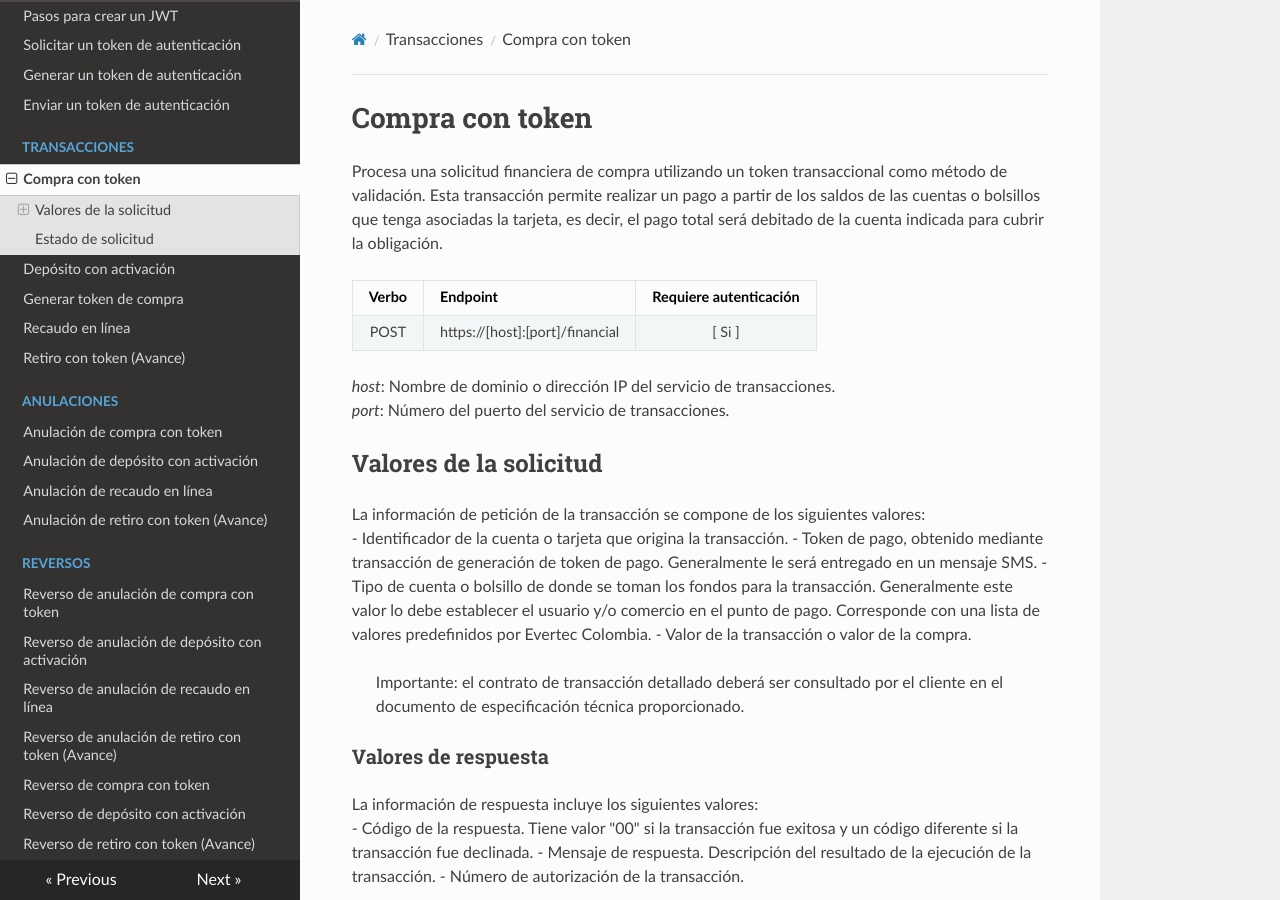
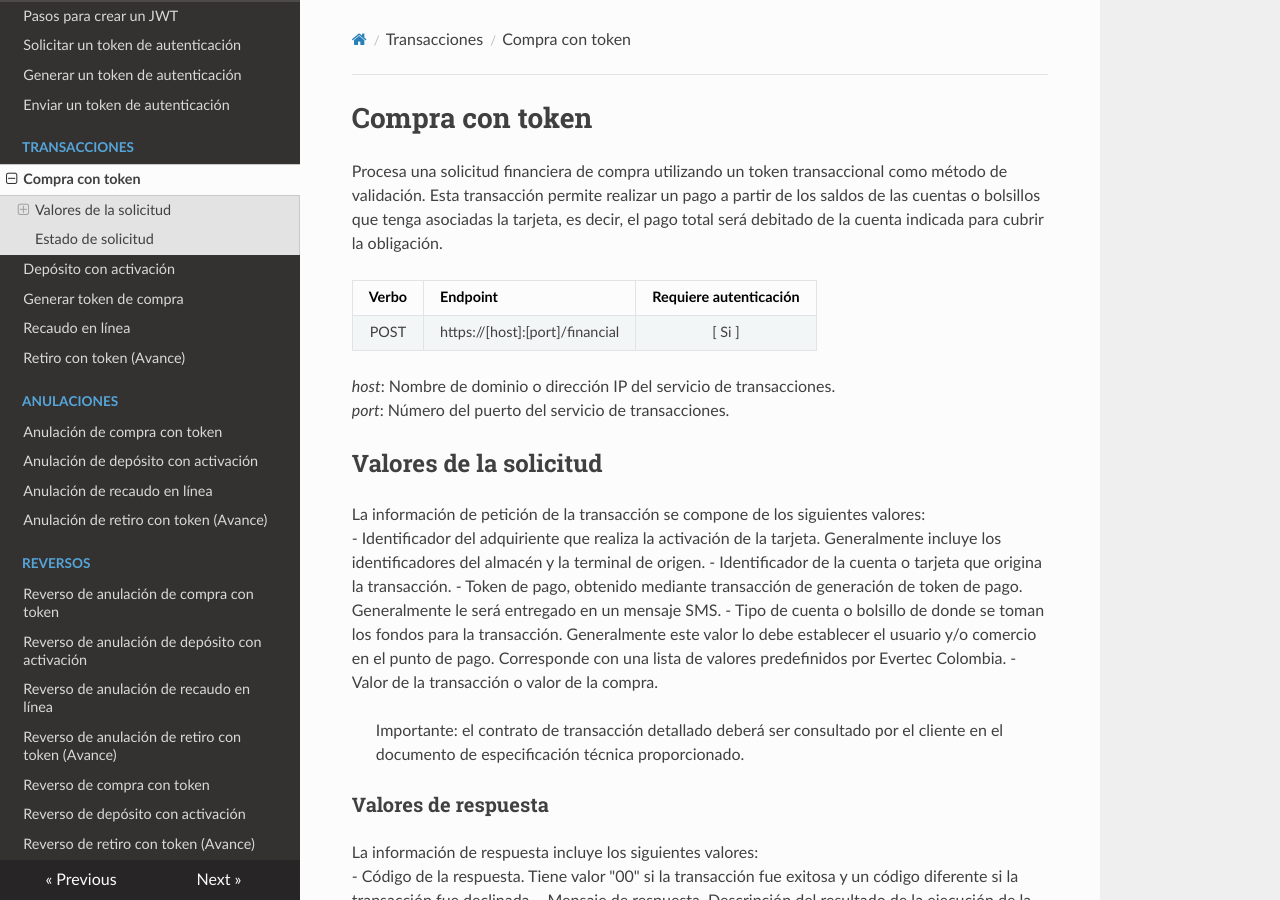
Before and after one commit to Picasso-api/Evertec-API, an MkDocs documentation site: the page built from docs/payment-token.md, in a window 1280 px wide and 900 px high. Built offline with MkDocs 1.6.1, drawn with Linux system fonts in a browser that asks for light colours; nearby versions of some CDN libraries.

Commit message:
Update payment-token.md

```diff
--- a/docs/payment-token.md
+++ b/docs/payment-token.md
@@ -12,6 +12,7 @@ Procesa una solicitud financiera de compra utilizando un token transaccional com
 ## Valores de la solicitud
 
 La información de petición de la transacción se compone de los siguientes valores:
+- Identificador del adquiriente que realiza la activación de la tarjeta. Generalmente incluye los identificadores del almacén y la terminal de origen.
 - Identificador de la cuenta o tarjeta que origina la transacción.
 - Token de pago, obtenido mediante transacción de generación de token de pago. Generalmente le será entregado en un mensaje SMS.
 - Tipo de cuenta o bolsillo de donde se toman los fondos para la transacción. Generalmente este valor lo debe establecer el usuario y/o comercio en el punto de pago. Corresponde con una lista de valores predefinidos por Evertec Colombia.
```
